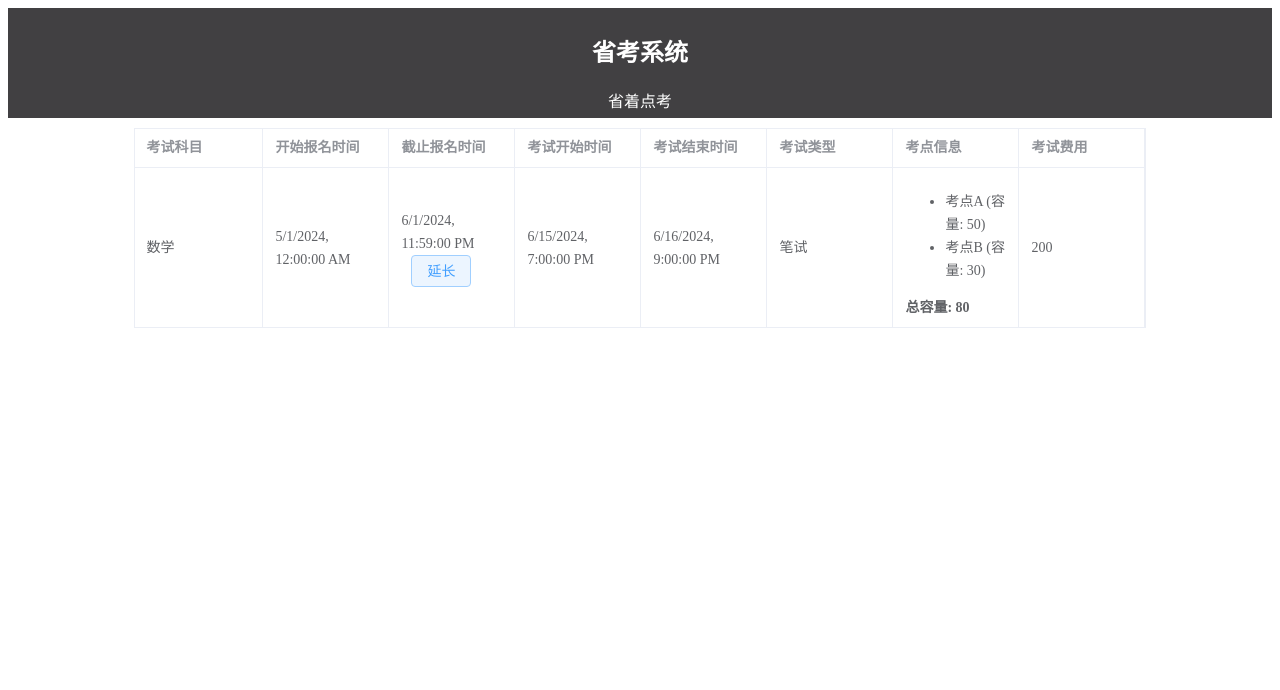
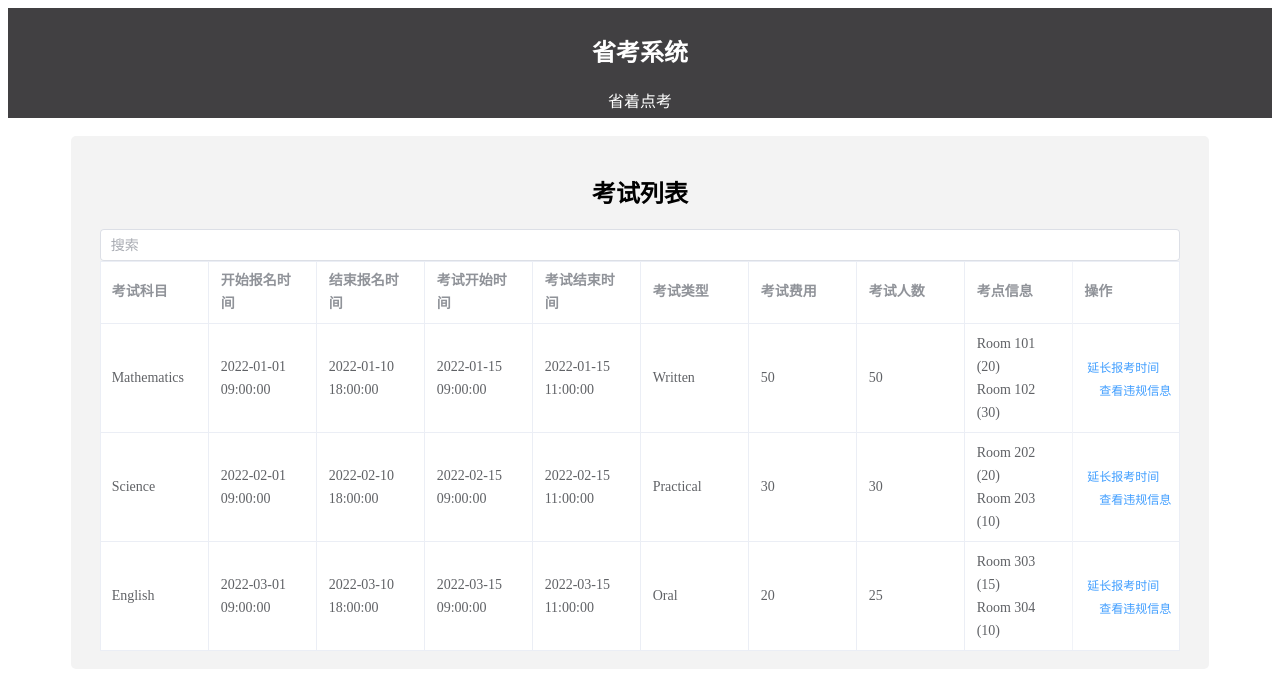
Before and after one commit to RTLiang/exam-manage-frontend, a Nuxt app: page /admin/exam_manage in a window 1280 px wide. Shown: the top 690 px of the page. Built offline with nearby package versions, Linux system fonts and the light colour scheme.

Commit message:
考试列表

```diff
--- a/pages/admin/exam_manage.vue
+++ b/pages/admin/exam_manage.vue
@@ -1,178 +1,130 @@
 <template>
   <Banner />
-  <div class="main_panel">
-    <el-table border :data="examData" style="width: 100%">
-      <el-table-column prop="subject" label="考试科目"></el-table-column>
-      <el-table-column prop="startRegistration" label="开始报名时间">
-        <template #default="{ row }">
-          {{ formatDateTime(row.startRegistrationDate, row.startRegistrationTime) }}
-        </template>
-      </el-table-column>
-      <el-table-column prop="endRegistration" label="截止报名时间">
-        <template #default="{ row }">
-          {{ formatDateTime(row.endRegistrationDate, row.endRegistrationTime) }}
-          <el-button v-if="isExtendable(row)" size="mini" type="primary" plain @click="openDialog(row)">延长</el-button>
-        </template>
-      </el-table-column>
-      <el-table-column prop="startExam" label="考试开始时间">
-        <template #default="{ row }">
-          {{ formatDateTime(row.startExamDate, row.startExamTime) }}
-        </template>
-      </el-table-column>
-      <el-table-column prop="endExam" label="考试结束时间">
-        <template #default="{ row }">
-          {{ formatDateTime(row.endExamDate, row.endExamTime) }}
-        </template>
-      </el-table-column>
-      <el-table-column prop="examType" label="考试类型"></el-table-column>
-      <el-table-column label="考点信息">
-        <template #default="{ row }">
-          <ul>
-            <li v-for="point in row.examPoints" :key="point.id">
-              {{ point.location }} (容量: {{ point.capacity }})
-            </li>
-          </ul>
-          <strong>总容量: {{ calculateTotalCapacity(row.examPoints) }}</strong>
-        </template>
-      </el-table-column>
-      <el-table-column prop="fee" label="考试费用"></el-table-column>
-    </el-table>
+  <br>
+  <div class="exam-list-box">
+    <br>
+    <h2 style="text-align: center;">考试列表</h2>
+    <div class="exam-list">
+      <el-input v-model="searchQuery" placeholder="搜索" />
+      <el-table :data="filteredExams" border style="width: 100%">
+        <el-table-column fixed prop="exam_name" label="考试科目" />
+        <el-table-column prop="start_register" label="开始报名时间" />
+        <el-table-column prop="end_register" label="结束报名时间" />
+        <el-table-column prop="start_exam" label="考试开始时间" />
+        <el-table-column prop="end_exam" label="考试结束时间" />
+        <el-table-column prop="exam_type" label="考试类型" />
+        <el-table-column prop="fee" label="考试费用" />
+        <el-table-column label="考试人数">
+          <template #default="scope">
+            {{ scope.row.exam_centers.reduce((acc, center) => acc + center.number, 0) }}
+          </template>
+        </el-table-column>
 
-    <el-dialog title="延长报名截止日期和时间" :model-value="dialogVisible" width="30%" @close="closeDialog">
-      <el-date-picker v-model="newEndDate" type="date" placeholder="选择新的截止日期"
-        :picker-options="pickerOptions"></el-date-picker>
-      <el-time-picker v-model="newEndTime" type="time" placeholder="选择新的截止时间"></el-time-picker>
-      <span slot="footer" class="dialog-footer">
-        <el-button @click="dialogVisible = false">取消</el-button>
-        <el-button type="primary" @click="confirmExtend">确定</el-button>
-      </span>
-    </el-dialog>
+        <el-table-column label="考点信息" width="fit-content">
+          <template #default="scope">
+            <div v-for="(center, index) in scope.row.exam_centers" :key="index">
+              {{ center.center }} ({{ center.number }})
+            </div>
+          </template>
+        </el-table-column>
+        <el-table-column fixed="right" label="操作">
+          <template #default>
+            <el-button link type="primary" size="small">延长报考时间</el-button>
+            <el-button link type="primary" size="small" @click="handleClick">查看违规信息</el-button>
+          </template>
+        </el-table-column>
+      </el-table>
+    </div>
+    <br>
   </div>
 </template>
 
-<script setup>
-import { ref } from 'vue';
-import { ElMessage } from 'element-plus';
-
-const examData = ref([
-  {
-    subject: '数学',
-    startRegistrationDate: '2024-05-01',
-    startRegistrationTime: '00:00',
-    endRegistrationDate: '2024-06-01',
-    endRegistrationTime: '23:59',
-    startExamDate: '2024-06-15',
-    startExamTime: '19:00',
-    endExamDate: '2024-06-16',
-    endExamTime: '21:00',
-    examType: '笔试',
-    examPoints: [
-      { id: 1, location: '考点A', capacity: 50 },
-      { id: 2, location: '考点B', capacity: 30 }
-    ],
-    fee: 200
-  },
-]);
-
-const dialogVisible = ref(false);
-const selectedExam = ref(null);
-const newEndDate = ref(null);
-const newEndTime = ref(null);
 
 
-const pickerOptions = {
-  disabledDate(time) {
-    const startExamDate = selectedExam.value ? new Date(selectedExam.value.startExamDate + ' ' + selectedExam.value.startExamTime) : null;
-    const endRegistrationDate = selectedExam.value ? moment(selectedExam.value.endRegistrationDate + ' ' + selectedExam.value.endRegistrationTime).toDate() : null;
-    const endTime = selectedExam.value ? new Date(selectedExam.value.endRegistrationDate + ' ' + selectedExam.value.endRegistrationTime) : null;
-    return (startExamDate && time.getTime() < startExamDate.getTime()) || (endRegistrationDate && time.getTime() > endRegistrationDate.getTime()) || (endTime && time.getTime() <= endTime.getTime());
-  }
-};
-
-const openDialog = (exam) => {
-  selectedExam.value = exam;
-  newEndDate.value = null;
-  newEndTime.value = null;
-  dialogVisible.value = true;
-};
-
-const closeDialog = () => {
-  dialogVisible.value = false;
-};
-
-const confirmExtend = () => {
-  if (newEndDate.value && newEndTime.value && selectedExam.value) {
-    const newDate = new Date(newEndDate.value);
-    const newTime = newEndTime.value;
-    const endRegistrationDate = new Date(selectedExam.value.endRegistrationDate);
-    const endRegistrationTime = selectedExam.value.endRegistrationTime;
-    const startExamDate = new Date(selectedExam.value.startExamDate);
-    const startExamTime = selectedExam.value.startExamTime;
-
-    if (newDate > endRegistrationDate && newDate < startExamDate) {
-      selectedExam.value.endRegistrationDate = newEndDate.value;
-      selectedExam.value.endRegistrationTime = newEndTime.value;
-      ElMessage.success('报名截止日期和时间已延长');
-      dialogVisible.value = false;
+<script lang="ts">
+export default {
+  data() {
+    return {
+      searchQuery: '',
+      exam_info: [
+        {
+          exam_name: "Mathematics",
+          start_register: "2022-01-01 09:00:00",
+          end_register: "2022-01-10 18:00:00",
+          start_exam: "2022-01-15 09:00:00",
+          end_exam: "2022-01-15 11:00:00",
+          exam_type: "Written",
+          exam_centers: [
+            { center: "Room 101", number: 20 },
+            { center: "Room 102", number: 30 },
+          ],
+          fee: 50.0,
+        },
+        {
+          exam_name: "Science",
+          start_register: "2022-02-01 09:00:00",
+          end_register: "2022-02-10 18:00:00",
+          start_exam: "2022-02-15 09:00:00",
+          end_exam: "2022-02-15 11:00:00",
+          exam_type: "Practical",
+          exam_centers: [
+            { center: "Room 202", number: 20 },
+            { center: "Room 203", number: 10 },
+          ],
+          fee: 30.0,
+        },
+        {
+          exam_name: "English",
+          start_register: "2022-03-01 09:00:00",
+          end_register: "2022-03-10 18:00:00",
+          start_exam: "2022-03-15 09:00:00",
+          end_exam: "2022-03-15 11:00:00",
+          exam_type: "Oral",
+          exam_centers: [
+            { center: "Room 303", number: 15 },
+            { center: "Room 304", number: 10 },
+          ],
+          fee: 20.0,
+        },
+        // Add more data as needed...
+      ]
+    };
+  },
+  computed: {
+    filteredExams() {
+      return this.exam_info.filter(exam => {
+        const searchQuery = this.searchQuery.toLowerCase();
+        return (
+          exam.exam_name.toLowerCase().includes(searchQuery) ||
+          exam.start_register.toLowerCase().includes(searchQuery) ||
+          exam.end_register.toLowerCase().includes(searchQuery) ||
+          exam.start_exam.toLowerCase().includes(searchQuery) ||
+          exam.end_exam.toLowerCase().includes(searchQuery) ||
+          exam.exam_type.toLowerCase().includes(searchQuery) ||
+          exam.fee.toString().includes(searchQuery)
+        );
+      });
     }
-    else if (newDate == endRegistrationDate) {
-      if (newTime > endRegistrationTime) {
-        selectedExam.value.endRegistrationDate = newEndDate.value;
-        selectedExam.value.endRegistrationTime = newEndTime.value;
-        ElMessage.success('报名截止日期和时间已延长');
-        dialogVisible.value = false;
-      } else {
-        ElMessage.error('请选择有效的截止时间');
-      }
+  },
+  methods: {
+    handleClick() {
+      console.log('click');
     }
-    else if (newDate == startExamTime) {
-      if (newTime < startExamTime) {
-        selectedExam.value.endRegistrationDate = newEndDate.value;
-        selectedExam.value.endRegistrationTime = newEndTime.value;
-        ElMessage.success('报名截止日期和时间已延长');
-        dialogVisible.value = false;
-      } else {
-        ElMessage.error('请选择有效的截止时间');
-      }
-    }
-    else {
-      ElMessage.error('请选择有效的截止日期');
-    }
-  } else {
-    ElMessage.error('请选择新的截止日期和时间');
   }
 }
-
-
-
-const isExtendable = (exam) => {
-  const currentDate = new Date();
-  const startExamDate = new Date(exam.startExamDate + ' ' + exam.startExamTime);
-  return currentDate < startExamDate;
-};
-
-const calculateTotalCapacity = (examPoints) => {
-  return examPoints.reduce((total, point) => total + point.capacity, 0);
-};
-
-const formatDateTime = (date, time) => {
-  const dateTime = new Date(`${date} ${time}`);
-  return dateTime.toLocaleString();
-};
 </script>
 
-<style scoped>
-.main_panel {
-  width: 80%;
-  margin: 10px auto;
+<style>
+.exam-list {
+  width: 95%;
+  margin: 0 auto;
+
 }
 
-.el-button {
-  margin-left: 10px;
-}
-
-.dialog-footer {
-  display: flex;
-  justify-content: flex-end;
+.exam-list-box {
+  background-color: #f3f3f3;
+  border-radius: 5px;
+  width: 90%;
+  margin: 0 auto;
 }
 </style>
```
